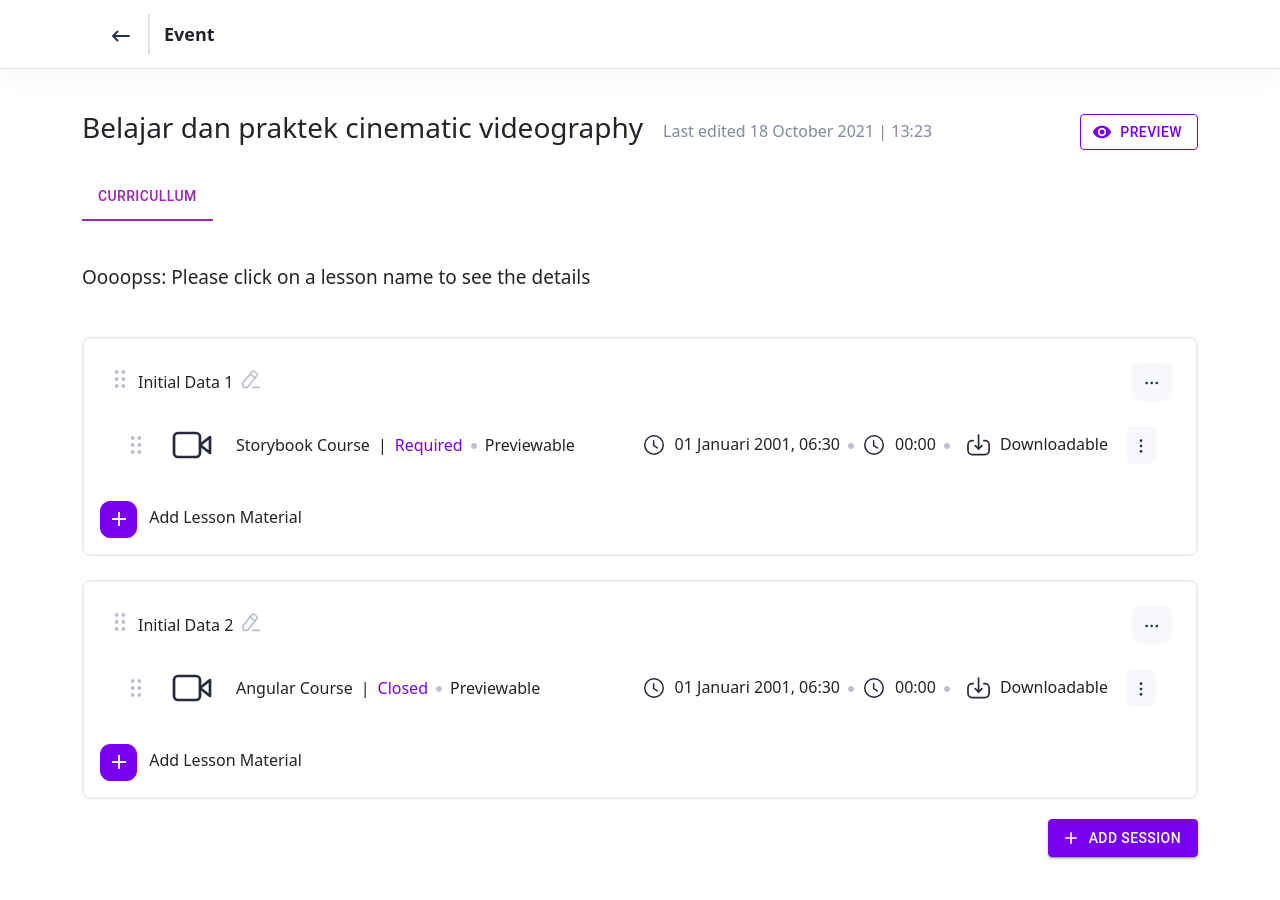
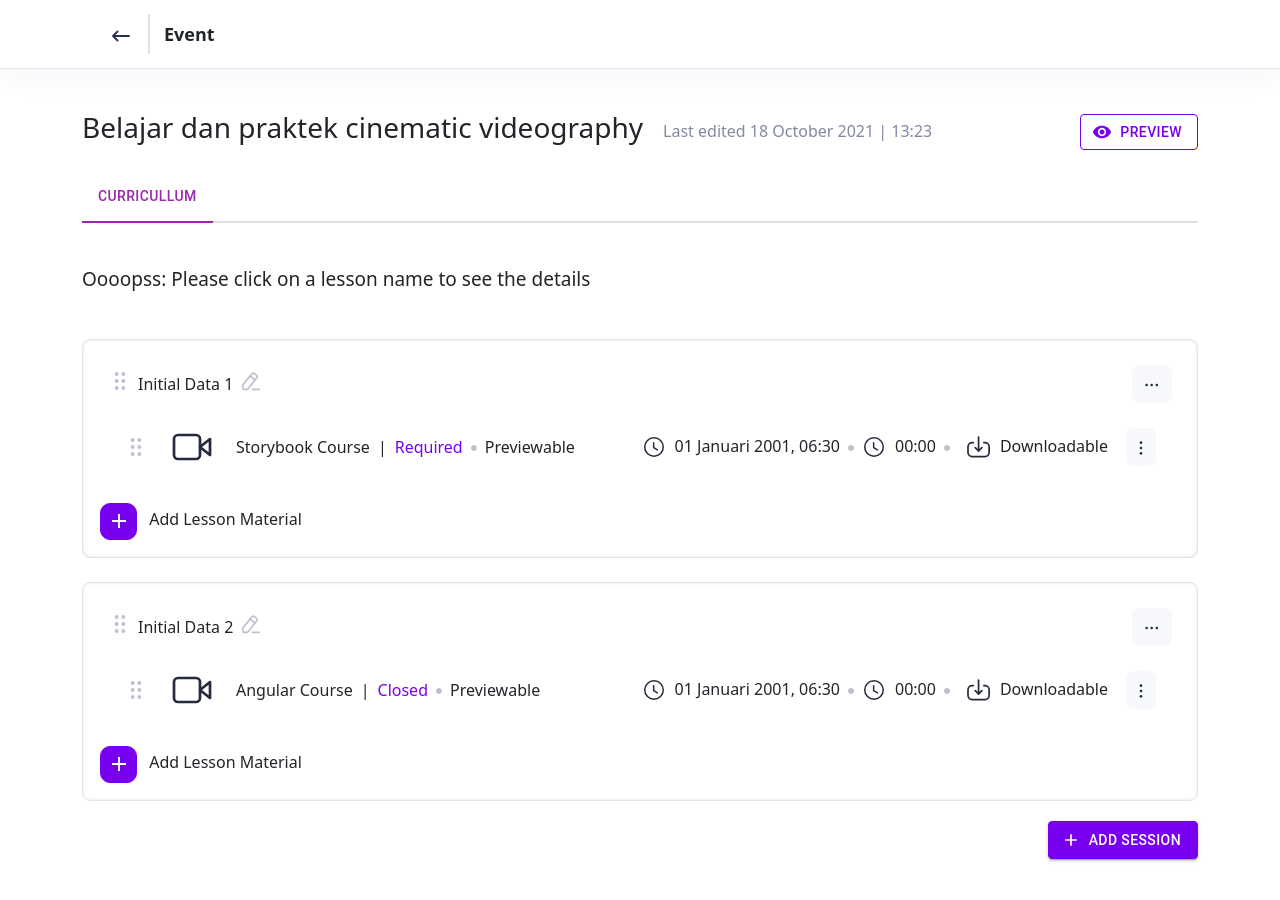
Before and after one commit to amrih95/learning-app, a React (Create React App) app: page / in a window 1280 px wide. Shown: the top 900 px of the page. Built offline with nearby package versions, Linux system fonts and the light colour scheme.

Commit message:
adding custo tabs css

```diff
--- /dev/null
+++ b/src/Components/ItemTabs/ItemTabs.css
@@ -0,0 +1,3 @@
+.MuiTabs-flexContainer.css-heg063-MuiTabs-flexContainer {
+    border-bottom: 2px solid #DFDFDF!important;
+}
--- a/src/Components/ItemTabs/ItemTabs.js
+++ b/src/Components/ItemTabs/ItemTabs.js
@@ -4,6 +4,7 @@ import Tab from '@mui/material/Tab';
 import Box from '@mui/material/Box';
 import ItemDetail from "../ItemDetail/ItemDetail";
 import ListSession from "../ListSession/ListSession";
+import './ItemTabs.css'
 
 export default function ItemTabs(props) {
   const [value, setValue] = useState(0);
```
